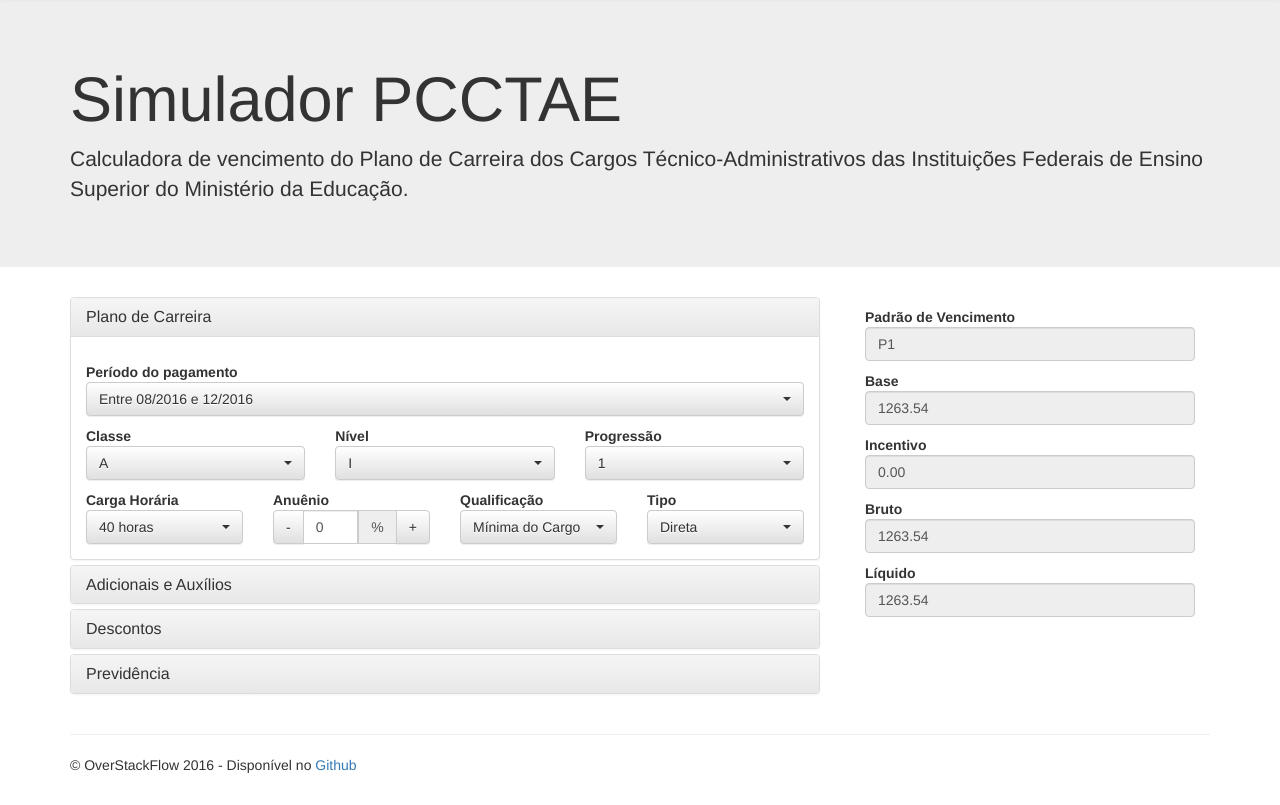
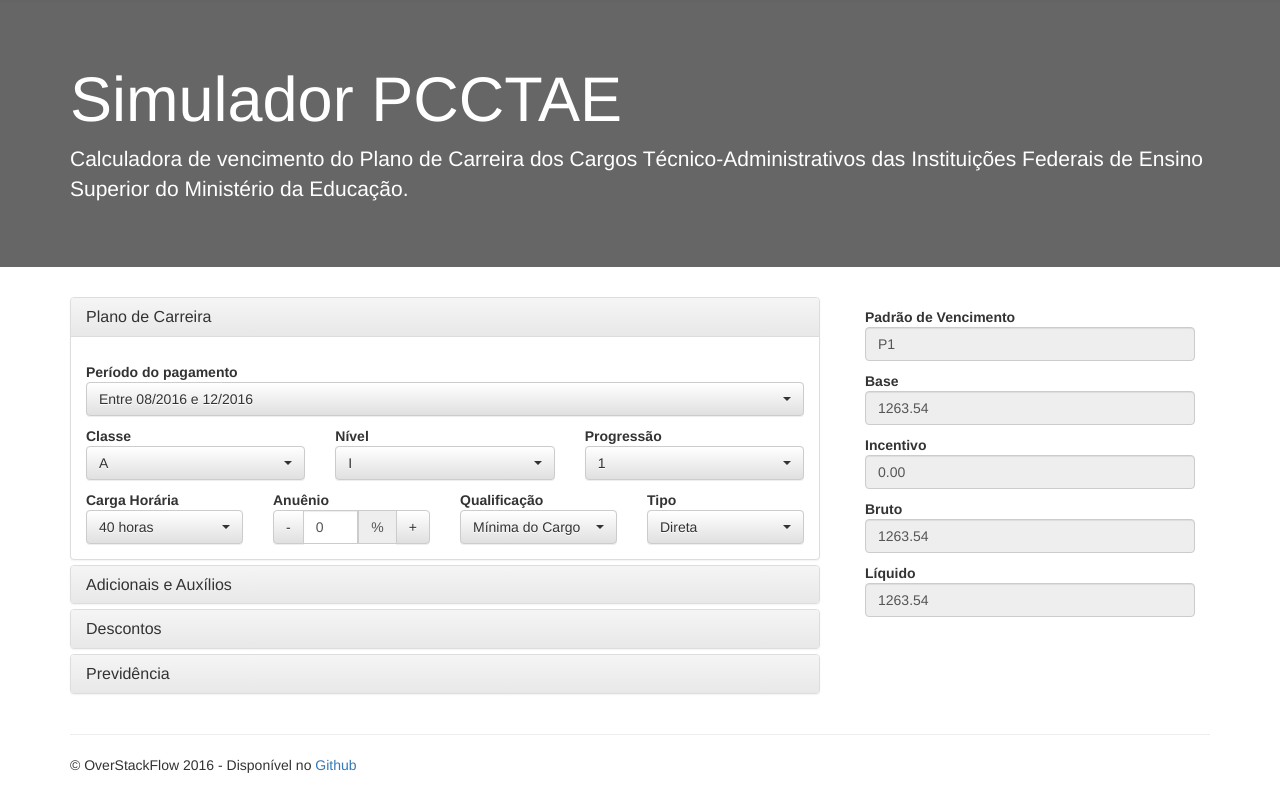
Before and after one commit to vndmtrx/simulador-pcctae, a plain HTML site: page index.html in a window 1280 px wide. Shown: the part 53-858 px from the top of the page. Drawn offline with nearby package versions, Linux system fonts and the light colour scheme.

Commit message:
Change jumbotron color scheme

```diff
--- a/css/main.css
+++ b/css/main.css
@@ -1,6 +1,11 @@
 /* ==========================================================================
    Author's custom styles
    ========================================================================== */
+
+.jumbotron {
+  color: white;
+  background-color: #666;
+}
 
 label {
   margin-bottom: 0px;
```
